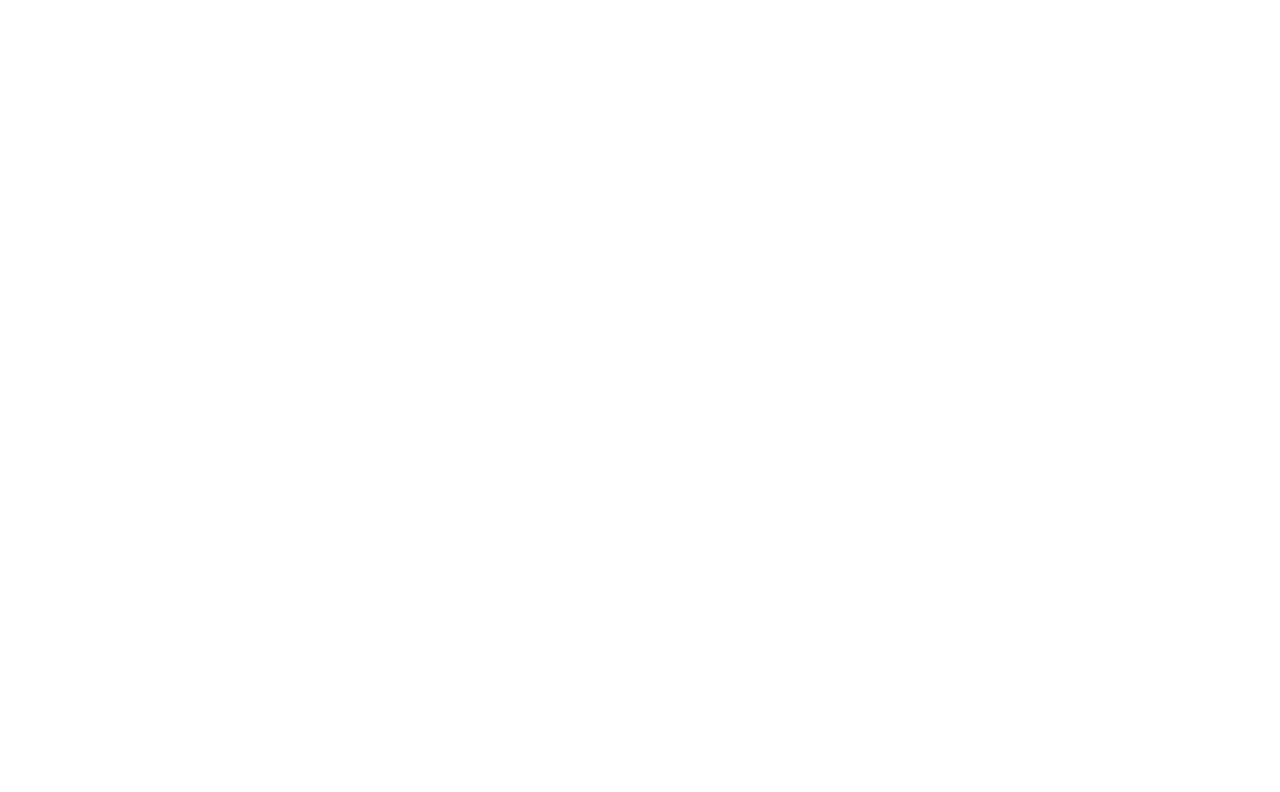
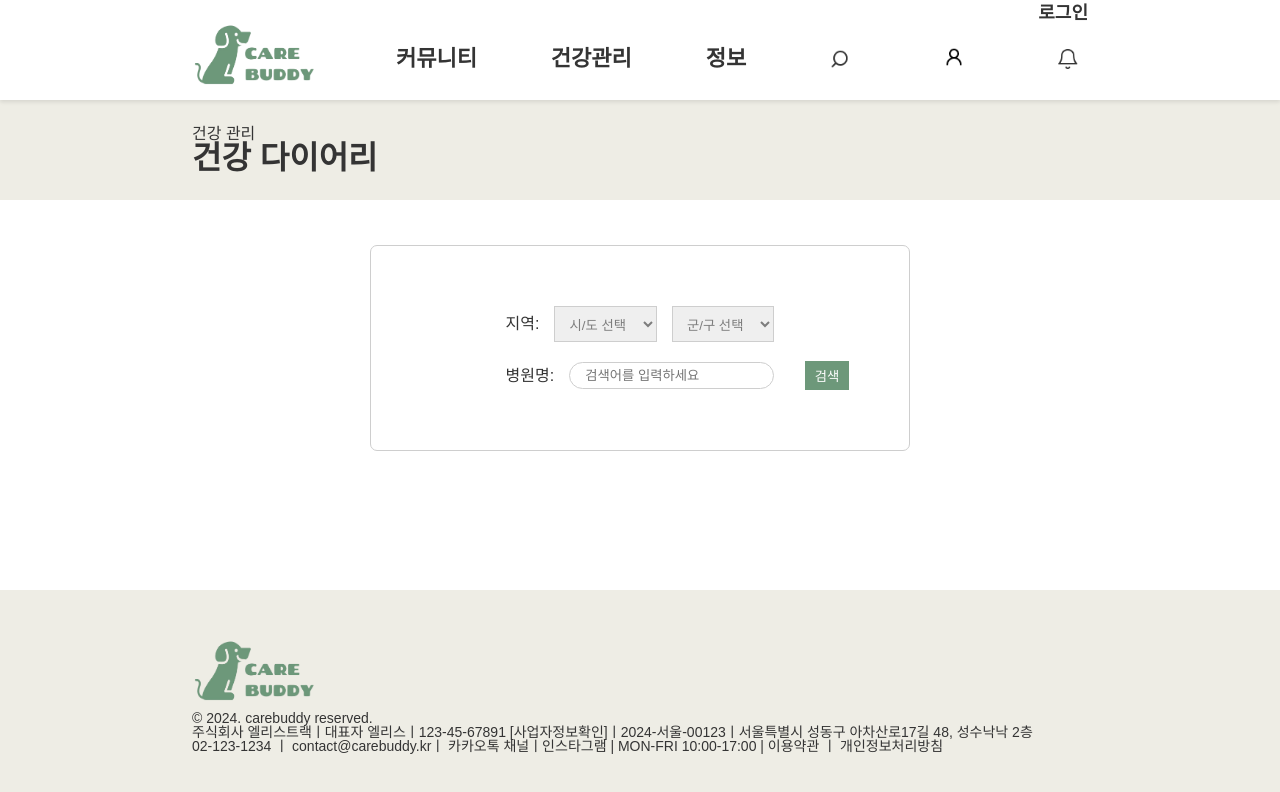
Before and after one commit to petitesize/elice_carebuddy_FE, a React (Vite) app: page /hospitalInfo in a window 1280 px wide. Before the commit this address had no page. Shown: the top 792 px of the page. Built offline with nearby package versions, Linux system fonts and the light colour scheme; a web font is replaced by a local one.

Commit message:
feat: Set hospitalInfo Router

```diff
--- a/src/routes/Router.tsx
+++ b/src/routes/Router.tsx
@@ -7,6 +7,7 @@
 import Post from '../pages/post/Post';
 import Group from '../pages/group/Group';
 import Diary from '../pages/diary/Diary';
+import HospitalInfo from '../pages/information/HospitalInfo';
 
 const AppRouter = () => {
   return (
@@ -20,6 +21,10 @@
         <Route path="/post" element={<Layout component={Post} />} />
         <Route path="/group" element={<Layout component={Group} />} />
         <Route path="/diary" element={<Layout component={Diary} />} />
+        <Route
+          path="/hospitalInfo"
+          element={<Layout component={HospitalInfo} />}
+        />
       </Routes>
     </Router>
   );
```
